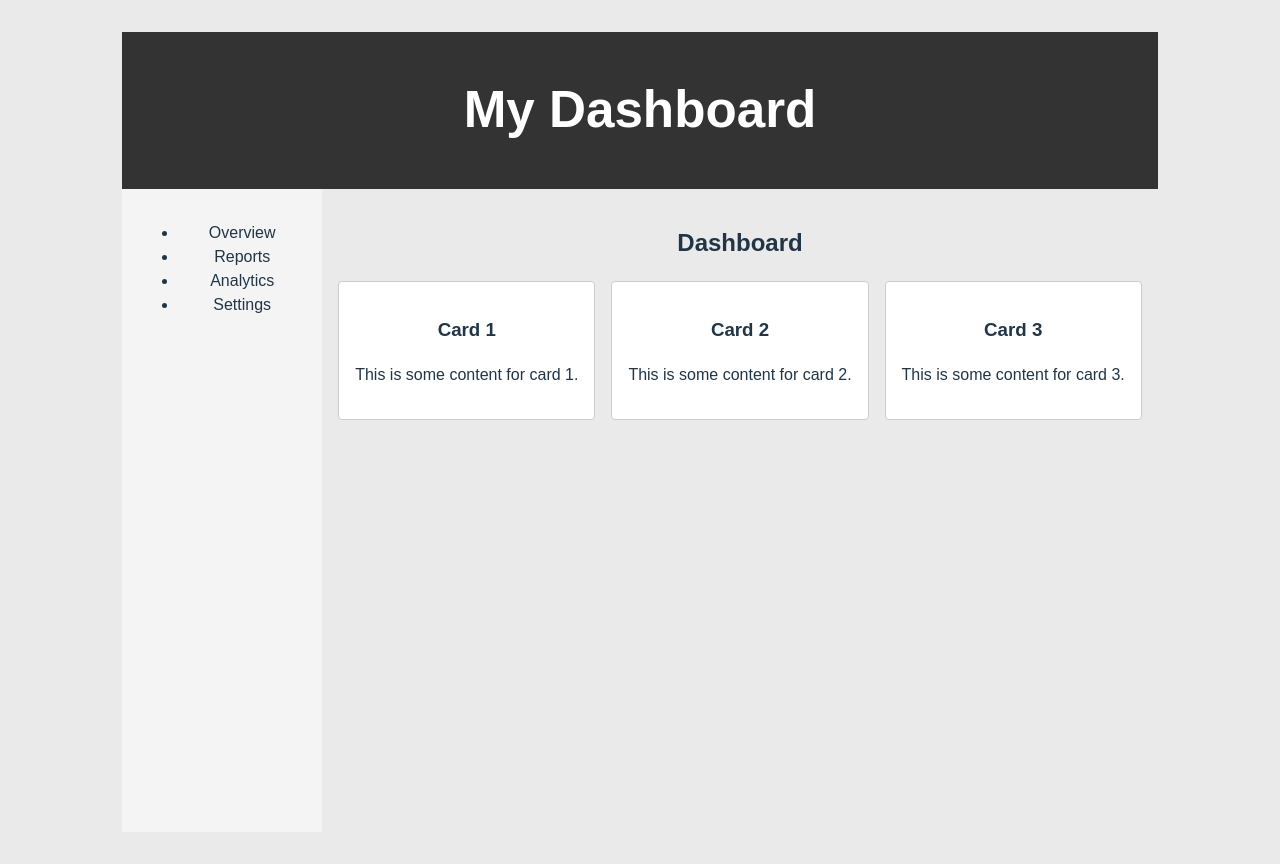
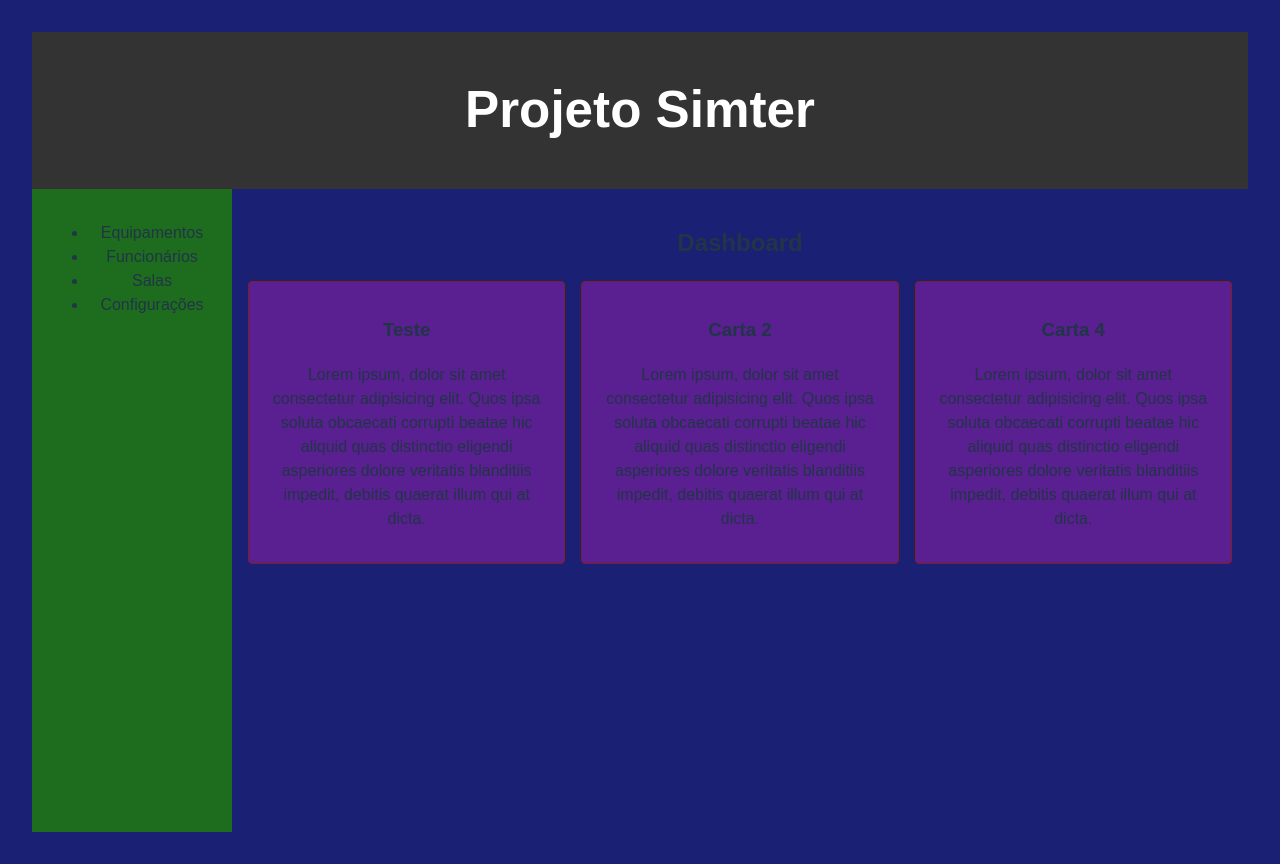
Before and after one commit to freitasj1/projetoSIMTER, a React (Vite) app in the folder vite-project/: page / in a window 1280 px wide. Built offline with nearby package versions, Linux system fonts and the light colour scheme.

Commit message:
commits finais para a banca de 30% do projeto finalizado

```diff
--- a/vite-project/src/App.css
+++ b/vite-project/src/App.css
@@ -24,7 +24,7 @@
 }
 
 .sidebar {
-  background-color: #f4f4f4;
+  background-color: #1e6d1e;
   padding: 1rem;
   width: 200px;
 }
@@ -40,10 +40,20 @@
 }
 
 .card {
-  background-color: white;
-  border: 1px solid #ccc;
+  background-color: rgb(90, 31, 145);
+  border: 1px solid #811e1e;
   border-radius: 4px;
   padding: 1rem;
   flex: 1;
   text-align: center;
+
 }
+.card:hover {
+  scale: 1.1;
+  transition: 0.5s;
+}
+
+.card:not(:hover) {
+  scale: 1;
+  transition: 1s;
+}
--- a/vite-project/src/components/Dashboard.jsx
+++ b/vite-project/src/components/Dashboard.jsx
@@ -5,9 +5,9 @@ function Dashboard() {
     <main className="dashboard">
       <h2>Dashboard</h2>
       <div className="cards">
-        <Card title="Card 1" content="This is some content for card 1." />
-        <Card title="Card 2" content="This is some content for card 2." />
-        <Card title="Card 3" content="This is some content for card 3." />
+        <Card title="Teste" content="Lorem ipsum, dolor sit amet consectetur adipisicing elit. Quos ipsa soluta obcaecati corrupti beatae hic aliquid quas distinctio eligendi asperiores dolore veritatis blanditiis impedit, debitis quaerat illum qui at dicta."/>
+        <Card title="Carta 2" content="Lorem ipsum, dolor sit amet consectetur adipisicing elit. Quos ipsa soluta obcaecati corrupti beatae hic aliquid quas distinctio eligendi asperiores dolore veritatis blanditiis impedit, debitis quaerat illum qui at dicta." />
+        <Card title="Carta 4" content="Lorem ipsum, dolor sit amet consectetur adipisicing elit. Quos ipsa soluta obcaecati corrupti beatae hic aliquid quas distinctio eligendi asperiores dolore veritatis blanditiis impedit, debitis quaerat illum qui at dicta." />
       </div>
     </main>
   );
--- a/vite-project/src/components/Header.jsx
+++ b/vite-project/src/components/Header.jsx
@@ -2,7 +2,7 @@
 function Header() {
   return (
     <header className="header">
-      <h1>My Dashboard</h1>
+      <h1>Projeto Simter</h1>
     </header>
   );
 }
--- a/vite-project/src/components/Sidebar.jsx
+++ b/vite-project/src/components/Sidebar.jsx
@@ -4,10 +4,10 @@ function Sidebar() {
   return (
     <aside className="sidebar">
       <ul>
-        <li>Overview</li>
-        <li>Reports</li>
-        <li>Analytics</li>
-        <li>Settings</li>
+        <li>Equipamentos</li>
+        <li>Funcionários</li>
+        <li>Salas</li>
+        <li>Configurações</li>
       </ul>
     </aside>
   );
--- a/vite-project/src/index.css
+++ b/vite-project/src/index.css
@@ -71,7 +71,7 @@ button:focus-visible {
 body {
   margin: 0;
   font-family: Arial, sans-serif;
-  background-color: #eaeaea;
+  background-color: #1a2074;
 }
 
 * {
```
